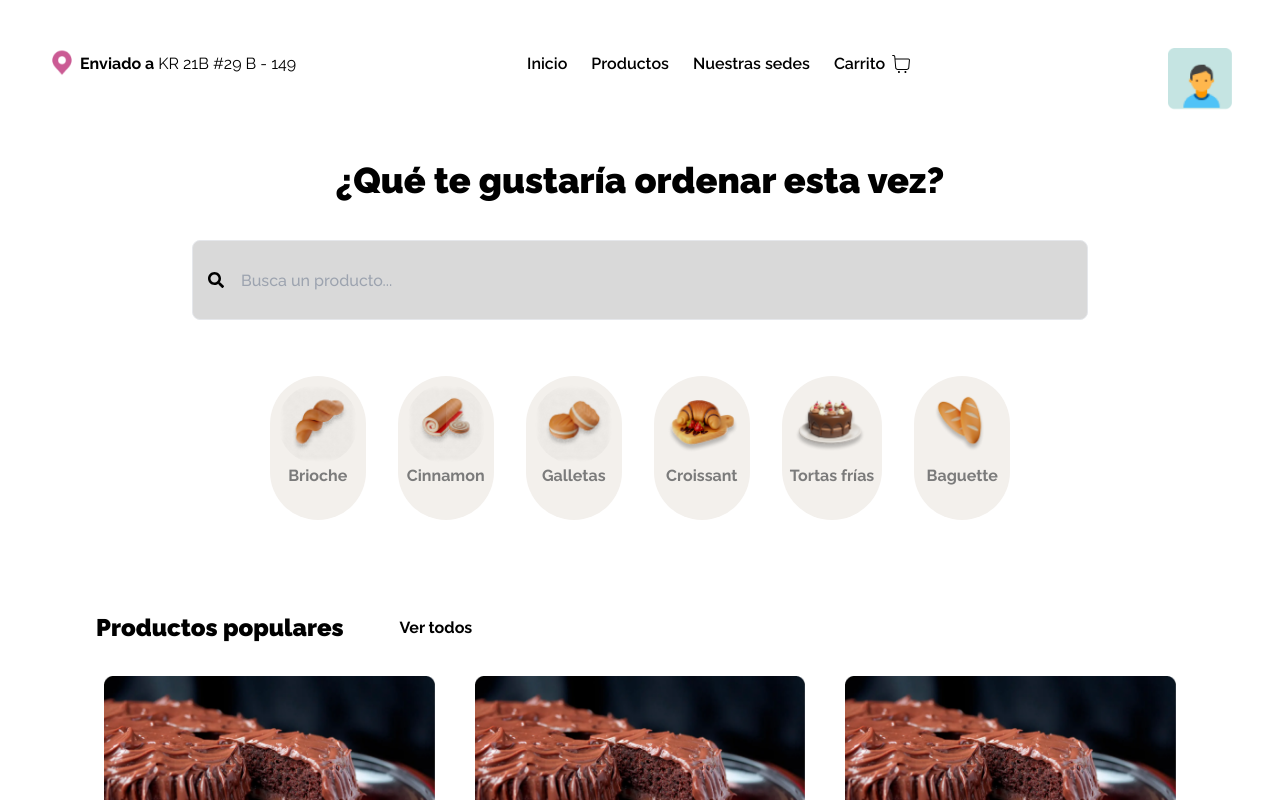
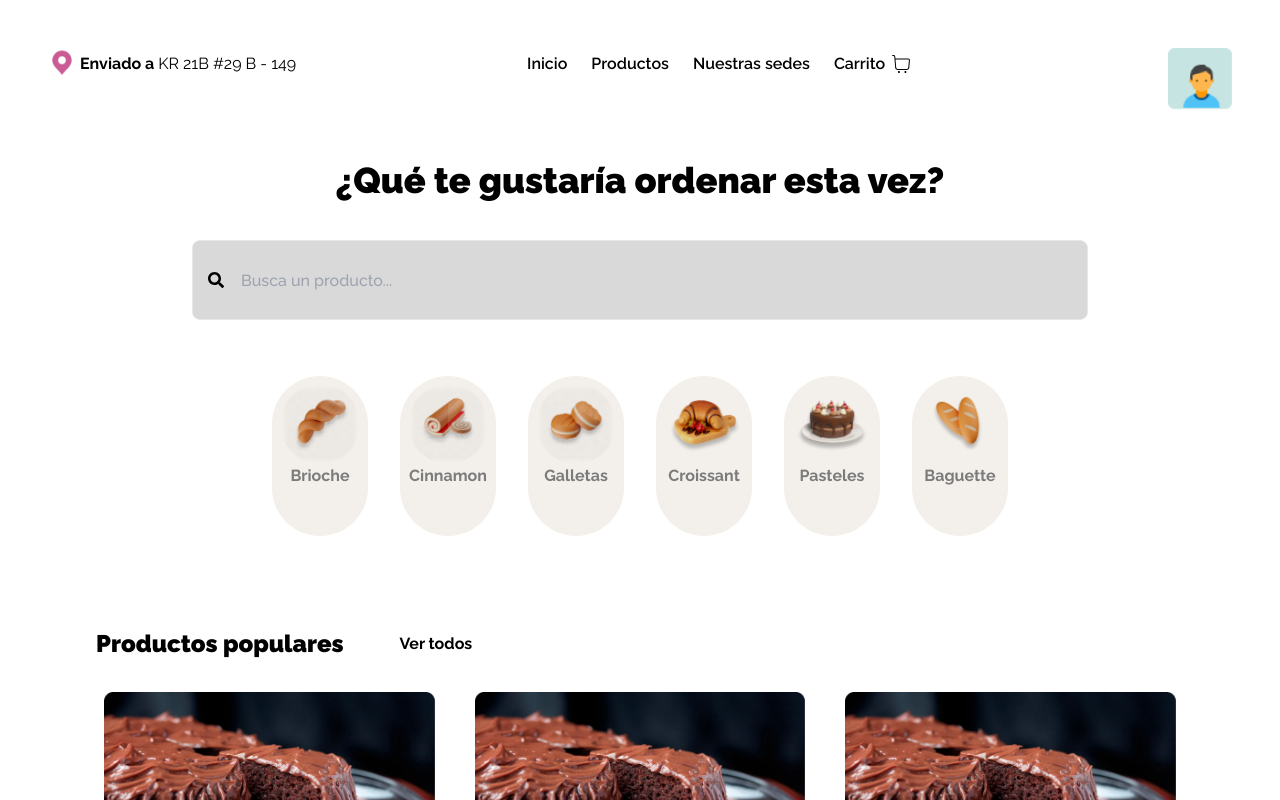
Before and after one commit to sebaacc/PrototipoDuquesaPage, a React (Vite) app in the folder Frontend/la-duquesa-ecommerce/: page / in a window 1280 px wide. Shown: the top 800 px of the page. Built offline with nearby package versions, Linux system fonts and the light colour scheme.

Commit message:
cambios en categorias home

```diff
--- a/Frontend/la-duquesa-ecommerce/src/components/HomeCategories.jsx
+++ b/Frontend/la-duquesa-ecommerce/src/components/HomeCategories.jsx
@@ -5,8 +5,8 @@ const HomeCategories = () => {
   return (
     <>
       {categories.map((categoria, index) => (
-        <Link key={index} to={`/tienda?search=${categoria.nombre}`}>
-          <article className="group font-medium m-4 h-36 rounded-full bg-[#F3F0EC] p-2 hover:bg-[#BD6292] transition duration-300 transform hover:-translate-y-2 active:translate-y-0 w-max">
+        <Link key={index} to={`/tienda?search=${categoria.subtipo}`}>
+          <article className="group font-medium m-4 h-40 rounded-full bg-[#F3F0EC] p-2 hover:bg-[#BD6292] transition duration-300 transform hover:-translate-y-2 active:translate-y-0 w-24 text-center">
             <img
               className="group-hover:bg-white rounded-full w-[80px] h-[80px] transition duration-300"
               src={categoria.src}
--- a/Frontend/la-duquesa-ecommerce/src/data/homeCategories.js
+++ b/Frontend/la-duquesa-ecommerce/src/data/homeCategories.js
@@ -8,27 +8,33 @@ import baguette from '../img/Baguette_designed_by_pikkovia.png'
 const categories = [
   {
     nombre: 'Brioche',
-    src: brioche
+    src: brioche,
+    subtipo: 'brioche'
   },
   {
     nombre: 'Cinnamon',
-    src: cinnamon
+    src: cinnamon,
+    subtipo: 'cinnamon'
   },
   {
     nombre: 'Galletas',
-    src: galletas
+    src: galletas,
+    subtipo: 'galletas'
   },
   {
     nombre: 'Croissant',
-    src: croissant
+    src: croissant,
+    subtipo: 'croissant'
   },
   {
-    nombre: 'Tortas frías',
-    src: torta
+    nombre: 'Pasteles',
+    src: torta,
+    subtipo: 'pastel'
   },
   {
     nombre: 'Baguette',
-    src: baguette
+    src: baguette,
+    subtipo: 'baguette'
   }
 ]
 
```
